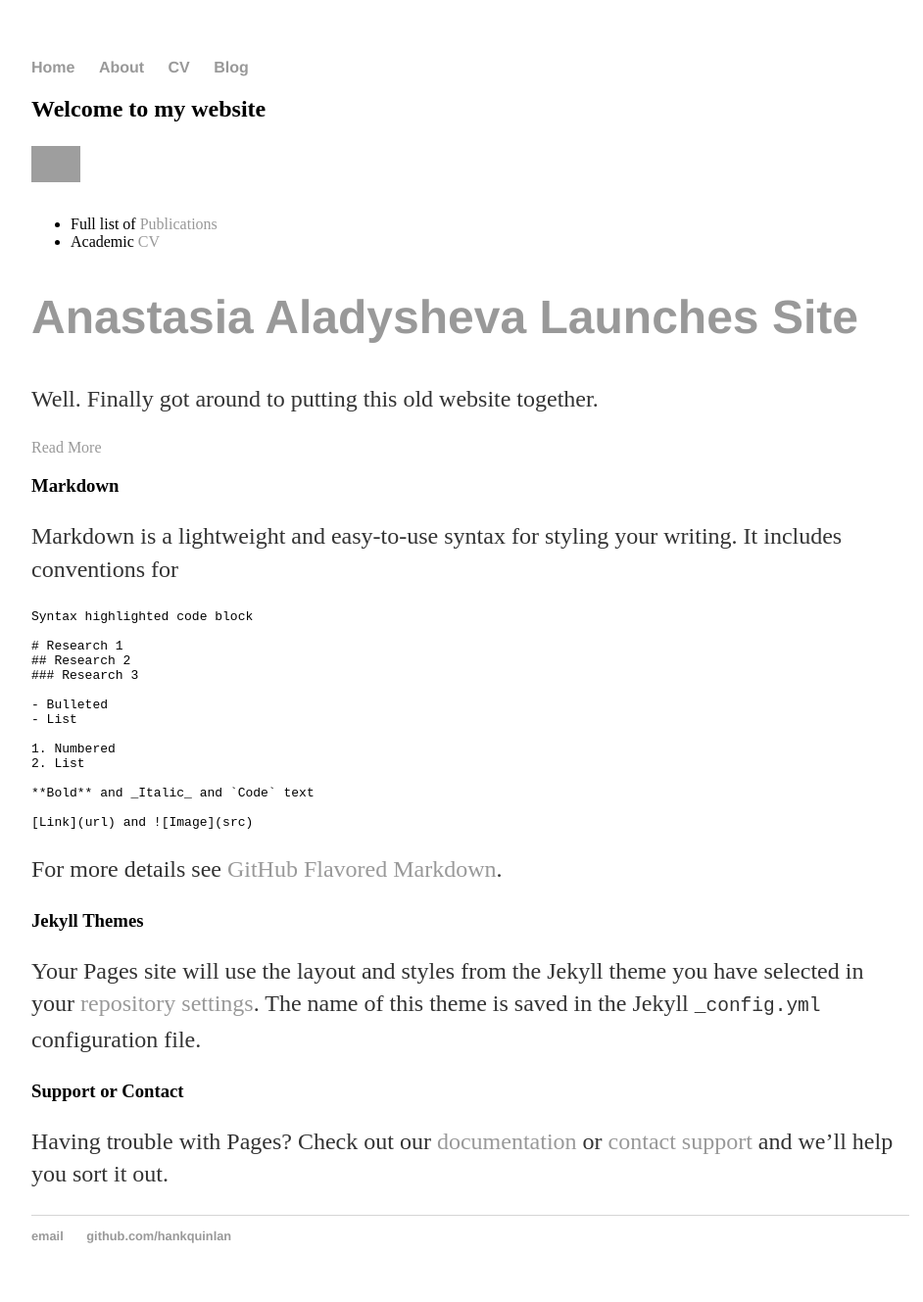
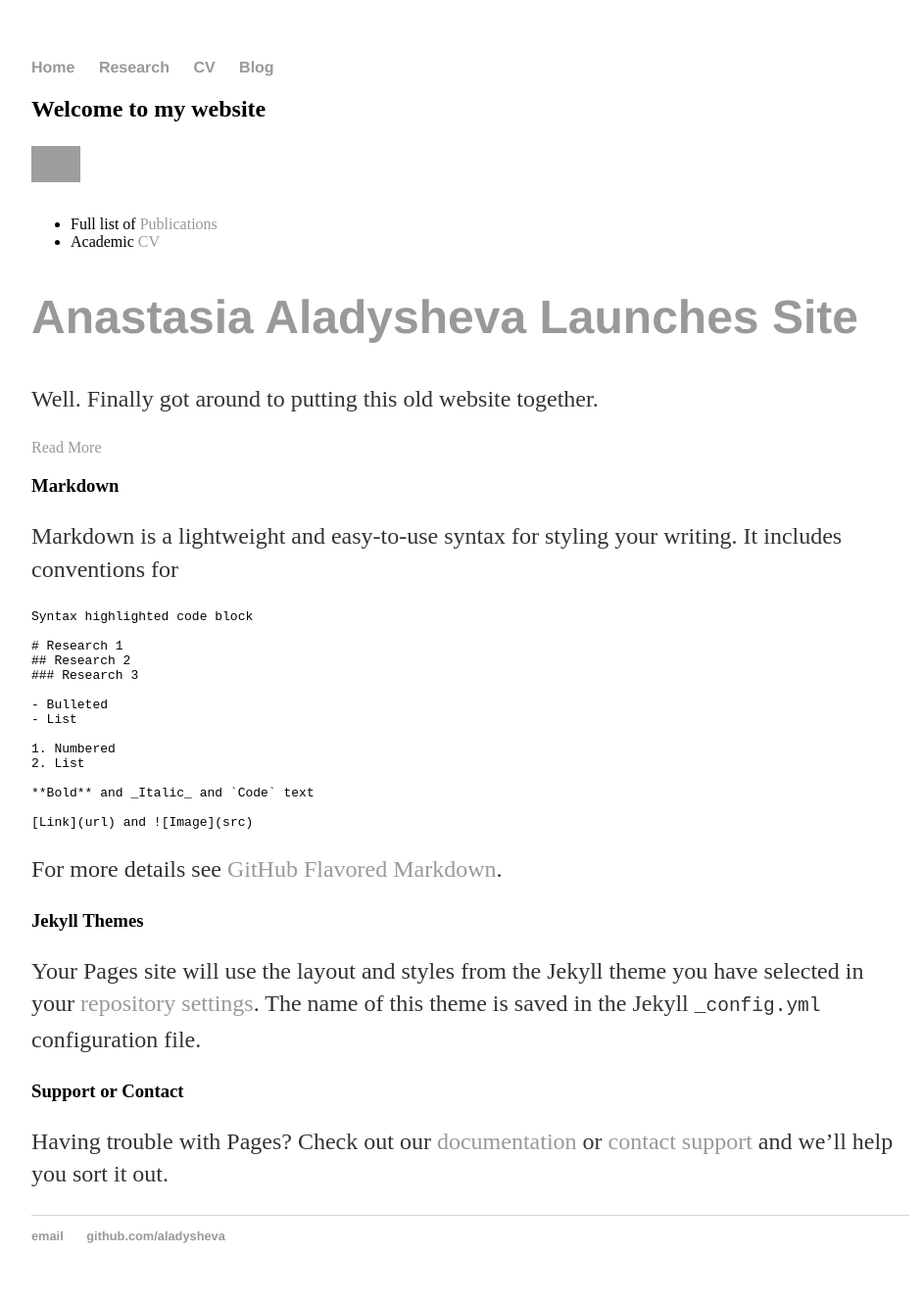
Before and after one commit to aladysheva/aladysheva1.github.io, a Jekyll site: the page built from example.md, in a window 1280 px wide. Shown: the whole page at 98% size, without its empty margins (160-1102 px from the left). Built offline with Jekyll 4.4.1, drawn with Linux system fonts in a browser that asks for light colours; our own code applies the rules of GitHub Pages for plain Markdown files; grey boxes are pictures that could not be loaded.

Commit message:
Update default.html

```diff
--- a/_layouts/default.html
+++ b/_layouts/default.html
@@ -9,7 +9,7 @@
 			<nav>
 	    		<ul>
 	        		<li><a href="/">Home</a></li>
-		        	<li><a href="/about">About</a></li>
+		        	<li><a href="/research">Research</a></li>
 	        		<li><a href="/cv">CV</a></li>
 	        		<li><a href="/blog">Blog</a></li>
 	    		</ul>
@@ -21,8 +21,8 @@
 			</div><!-- /.container -->
 			<footer>
 	    		<ul>
-	        		<li><a href="mailto:hankquinlanhub@gmail.com">email</a></li>
-	        		<li><a href="https://github.com/hankquinlan">github.com/hankquinlan</a></li>
+	        		<li><a href="mailto:aladysheva.anastasia@gmail.com">email</a></li>
+	        		<li><a href="https://github.com/aladysheva">github.com/aladysheva</a></li>
 				</ul>
 			</footer>
 		</body>
```
